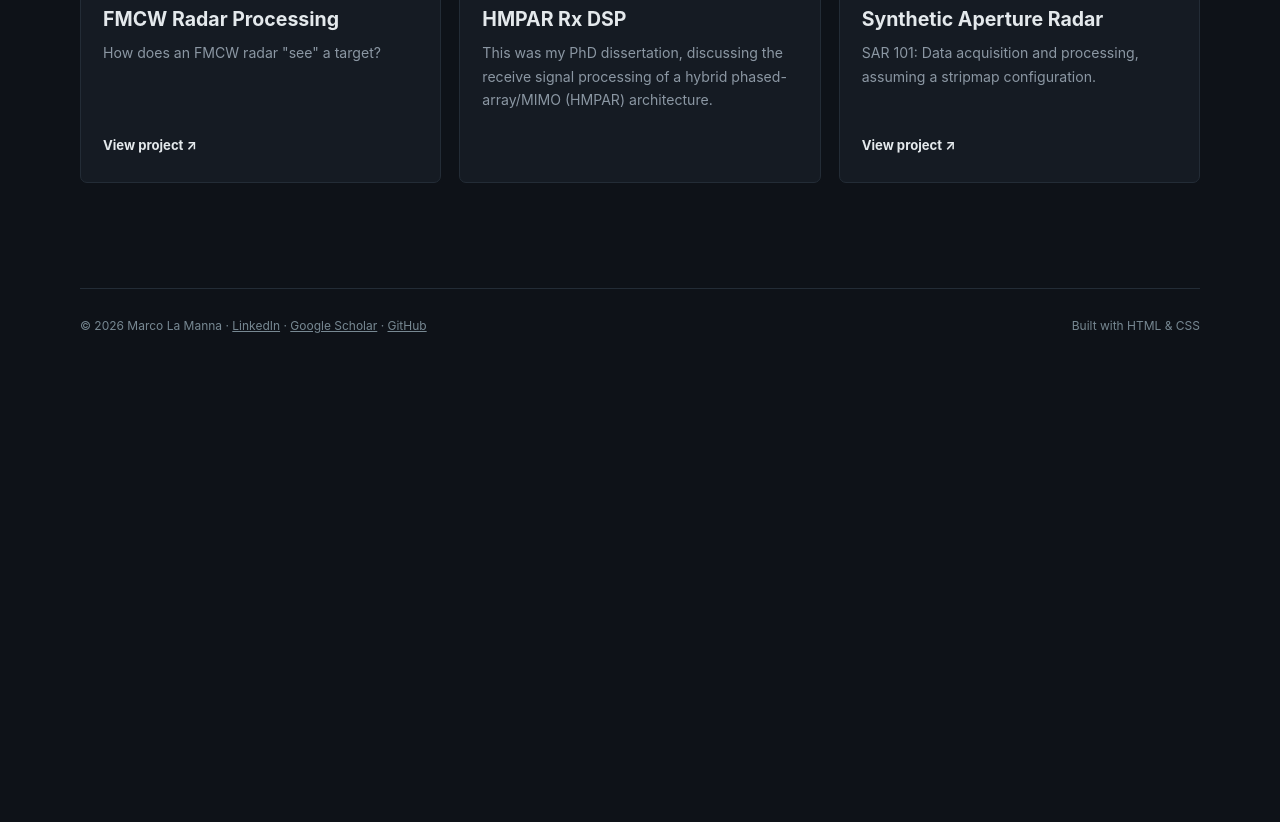
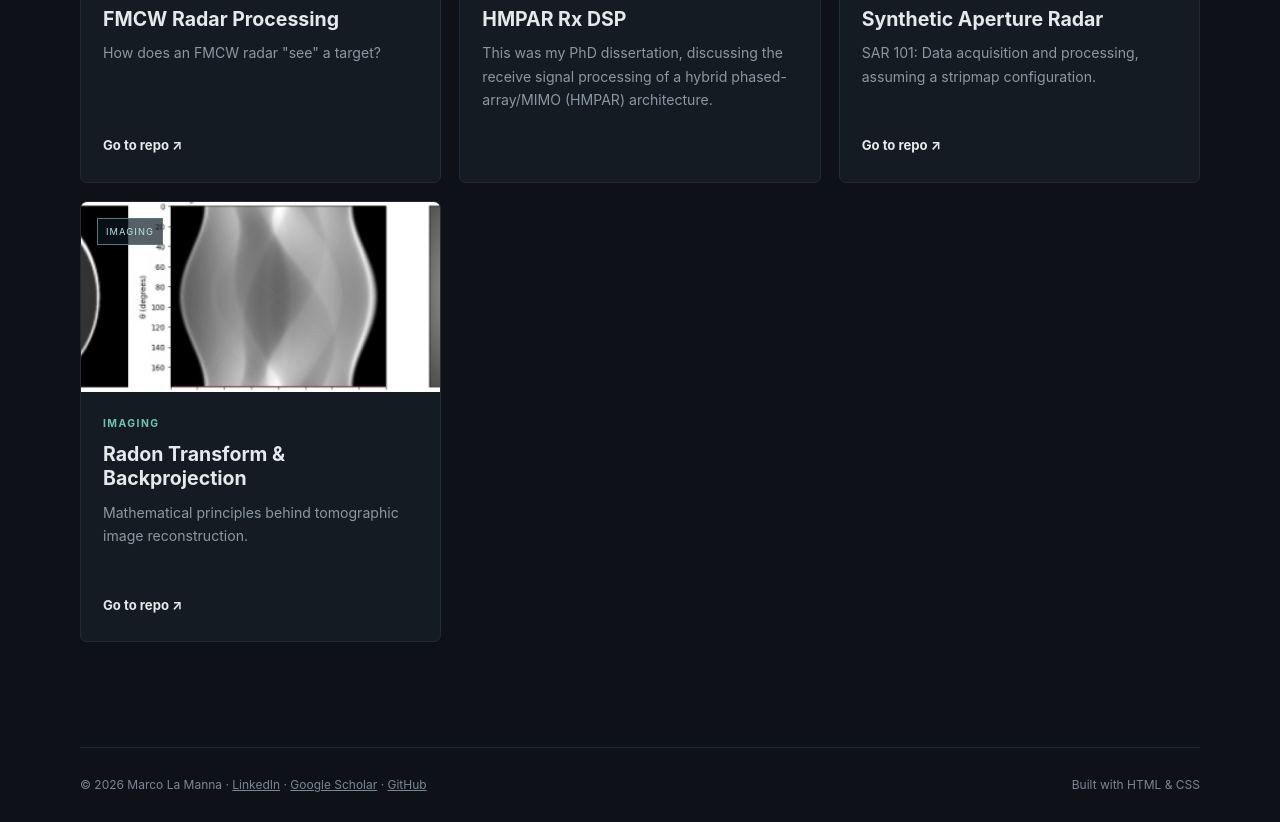
Before and after one commit to lamannamarco/lamannamarco.github.io, a plain HTML site: page index.html in a window 1280 px wide. Shown: the part 1100-1922 px from the top of the page. Before the commit the page ends 1463 px from the top, so only its background shows below. Drawn offline with Linux system fonts and the light colour scheme.

Commit message:
added radon/backproj card

```diff
--- a/index.html
+++ b/index.html
@@ -51,8 +51,7 @@
                 <p>My work spans the engineering process, from understanding operational needs and defining system
                     requirements to design,
                     prototyping, integration, and validation.
-                    I am interested in both the technical details and the wider system context:
-                    what problem are we trying to solve, which trade-offs matter, and how do we know the solution works?
+                    I am interested in both the technical details and looking at the 36,000 ft view, namely what problem are we trying to solve, which trade-offs matter, and how do we know the solution works?
                 </p>
                 <p>
                     Aside from engineering, I spend some of my time at the local ice arenas, both playing and
@@ -82,7 +81,7 @@
                         <p class="meta">RADAR · FMCW</p>
                         <h3>FMCW Radar Processing</h3>
                         <p>How does an FMCW radar "see" a target?</p>
-                        <b>View project ↗</b>
+                        <b>Go to repo ↗</b>
                     </div>
                 </a>
                 <a class="project-card" href="">
@@ -105,7 +104,19 @@
                         <p class="meta">FMCW · SAR</p>
                         <h3>Synthetic Aperture Radar</h3>
                         <p>SAR 101: Data acquisition and processing, assuming a stripmap configuration.</p>
-                        <b>View project ↗</b>
+                        <b>Go to repo ↗</b>
+                    </div>
+                </a>
+                <a class="project-card" href="https://github.com/lamannamarco/radon-backproj-explained">
+                    <div class="project-image">
+                        <img src="images/tomographic.jpg" alt="CT Scanning">
+                        <span>IMAGING</span>
+                    </div>
+                    <div class="card-body">
+                        <p class="meta">IMAGING </p>
+                        <h3>Radon Transform & Backprojection</h3>
+                        <p>Mathematical principles behind tomographic image reconstruction.</p>
+                        <b>Go to repo ↗</b>
                     </div>
                 </a>
             </div>
```
Also changed, not shown: images/tomographic.jpg (added).
